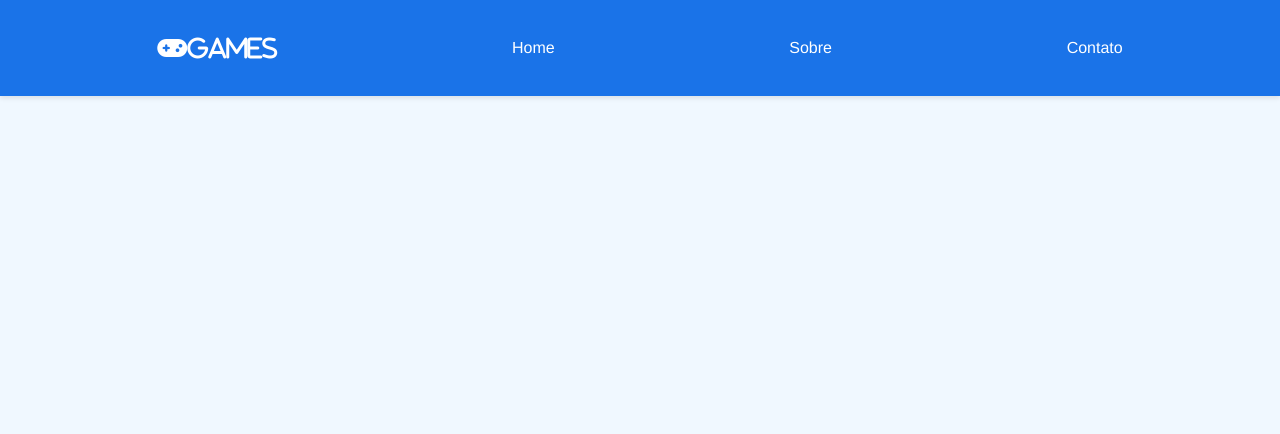
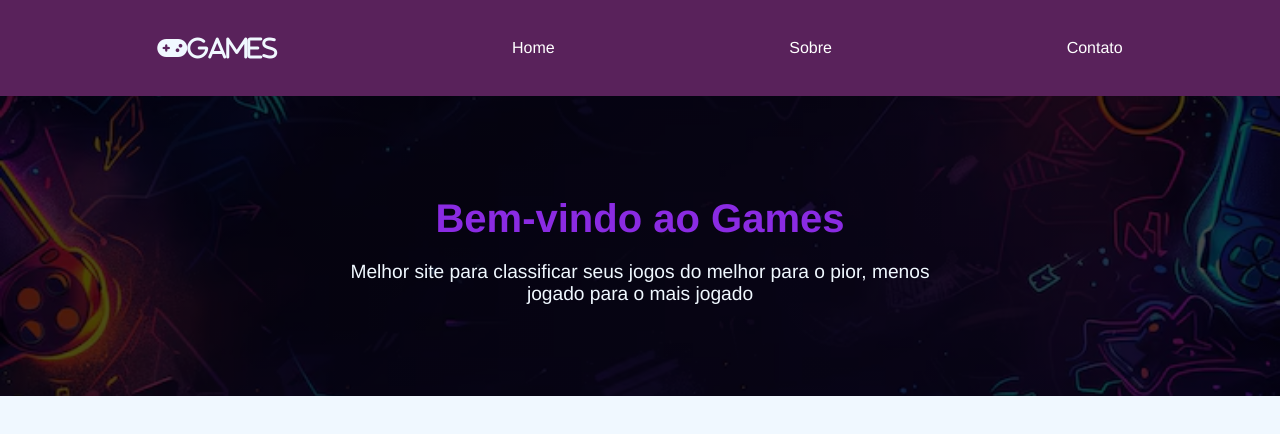
Before and after one commit to natieledpaula/Cadastro-com-Api, a plain HTML site: page index.html in a window 1280 px wide. Drawn offline with Linux system fonts and the light colour scheme.

Commit message:
Parte do bem vindo e a estilização dele

```diff
--- a/index.html
+++ b/index.html
@@ -19,5 +19,13 @@
                 <li><a href="#">Contato</a></li>
         </nav>
     </header>
+
+    <!-- Bem vindo -->
+    <section class="hero">
+        <div class="hero-content">
+            <h1>Bem-vindo ao Games</h1>
+            <p>Melhor site para classificar seus jogos do melhor para o pior, menos jogado para o mais jogado</p>
+        </div>
+    </section>
 </body>
 </html>
--- a/src/css/home.css
+++ b/src/css/home.css
@@ -6,8 +6,8 @@ body {
 }
 
 header {
-    background-color: #1a73e8;
-    color: white;
+    background-color: rgba(65, 1, 65, 0.863);
+    color: aliceblue;
     padding: 1rem;
     box-shadow: 0 2px 5px rgba(0, 0, 0, 0.1);
 }
@@ -32,3 +32,26 @@ header {
 .cabecalho a:hover {
     opacity: 0.8;
 }
+
+.hero {
+    background: linear-gradient(rgba(0, 0, 0, 0.7), rgba(0, 0, 0, 0.7)), url('/img/fundo.png') center/cover no-repeat;
+    height: 300px;
+    display: flex;
+    align-items: center;
+    justify-content: center;
+    text-align: center;
+    padding: 0 1rem;
+}
+
+.hero-content h1 {
+    font-size: 2.5rem;
+    margin-bottom: 1rem;
+    color: blueviolet;
+}
+
+.hero-content p {
+    font-size: 1.2rem;
+    margin-bottom: 1.5rem;
+    max-width: 600px;
+    color: aliceblue;
+}
```
Also changed, not shown: img/fundo.png (added).
